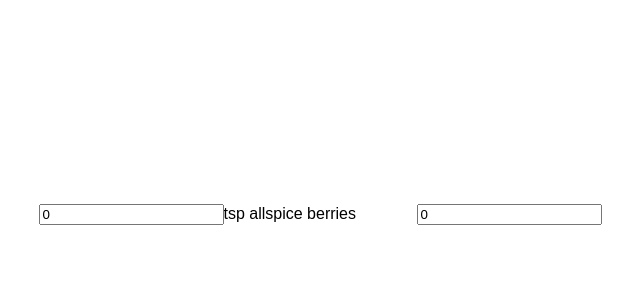
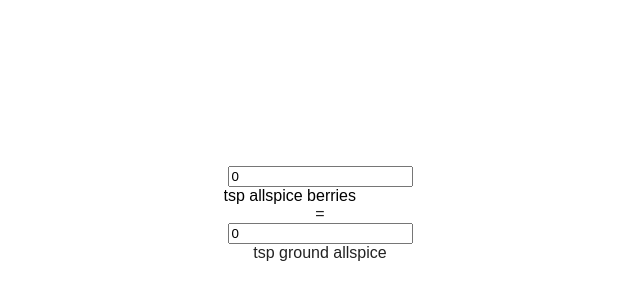
Before and after one commit to catehernandez/spice-converter, a React (Create React App) app: page / in a window 1280 px wide. Shown: the part 186-486 px from the top of the page, without its empty margins (320-960 px from the left). Built offline with nearby package versions, Linux system fonts and the light colour scheme.

Commit message:
UI: WIP - Update layout

```diff
--- a/src/App.js
+++ b/src/App.js
@@ -64,25 +64,31 @@ class App extends React.Component {
   render() {
     return (
       <main>
+        <div>
           <input
             type="number"
             onChange={this.convertToGround}
             value={this.state.wholeUnits}
             min="0"
           />
-
+          <br />
           <StyledSelect
             value={this.state.selectedSpice}
             onChange={this.selectSpice}
           >
             {this.renderOptions()}
           </StyledSelect>
+        </div>
+        <div> = </div>
+        <div>
           <input
             type="number"
             onChange={this.convertToWhole}
             value={this.state.groundUnits}
             min="0"
           />
+        </div>
+        <div>tsp ground {this.state.selectedSpice}</div>
       </main>
     );
   }
--- a/src/index.css
+++ b/src/index.css
@@ -18,5 +18,6 @@ body {
   margin: 0;
   -webkit-font-smoothing: antialiased;
   -moz-osx-font-smoothing: grayscale;
+  text-align: center;
   width: 100%;
 }
```
Lines whose indentation alone changed are shown as unchanged.
